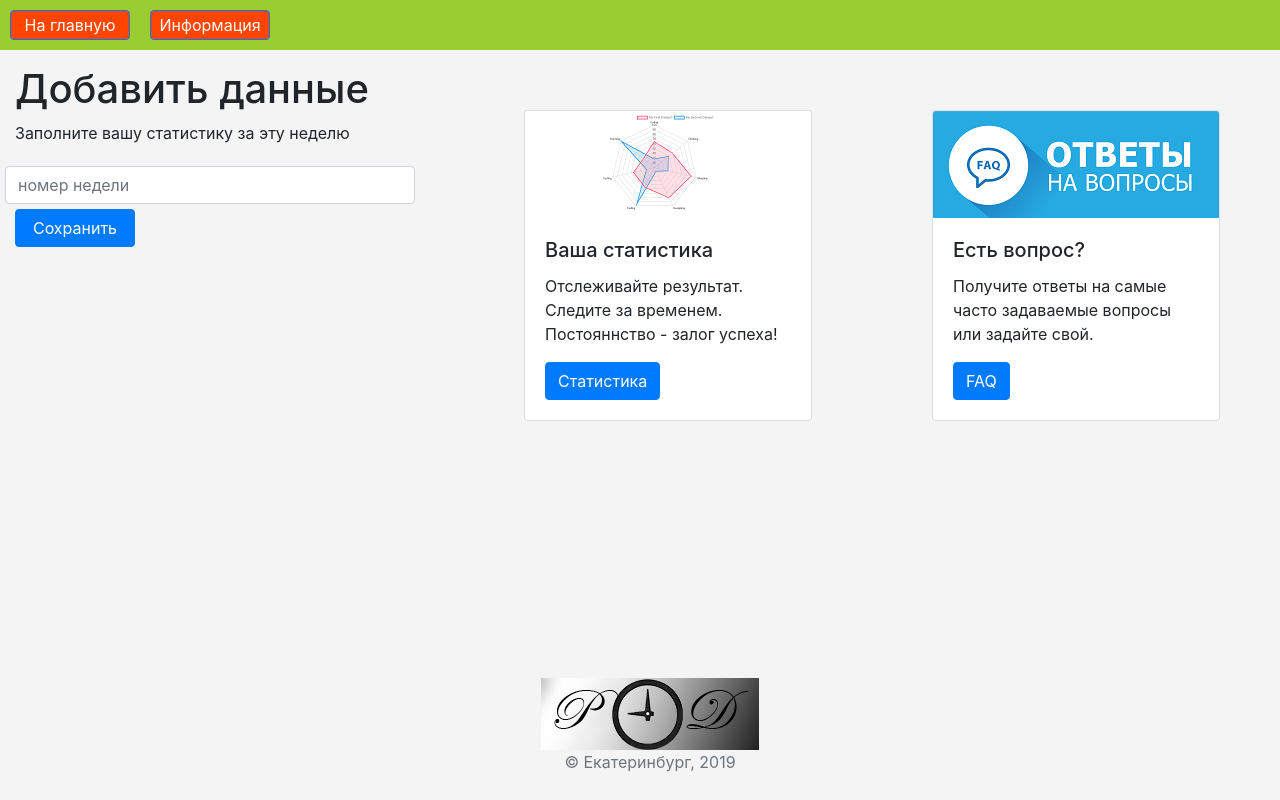
After one commit to Vandyshev98/PersonalDevelopment, a Python web app: template PersonalDevelopment/templates/add_data.jinja2 in a window 1280 px wide. The commit adds this page. Run offline with Jinja, Linux system fonts and the light colour scheme; the template is opened without the code that fills it, so the values that code supplies are empty.

Commit message:
new pages

```diff
--- a/PersonalDevelopment/routes.py
+++ b/PersonalDevelopment/routes.py
@@ -2,6 +2,8 @@ def includeme(config):
     config.add_static_view('static', 'static', cache_max_age=3600)
     config.add_route('main_page', '/')
     config.add_route('user_main', '/user_main')
+    config.add_route('create_directions', '/create_directions')
+    config.add_route('add_data', '/add_data')
     config.add_route('registration', '/registration')
     config.add_route('login', '/login')
     config.add_route('logout', '/logout')
--- /dev/null
+++ b/PersonalDevelopment/templates/add_data.jinja2
@@ -0,0 +1,121 @@
+<!doctype html>
+<html lang="ru">
+<head>
+    <meta charset="utf-8">
+    <meta name="viewport" content="width=device-width, initial-scale=1, shrink-to-fit=no">
+    <meta name="description" content="">
+    <meta name="author" content="Daniil Vandyshev">
+    <meta name="generator" content="Jekyll v3.8.5">
+    <title> Добавить данные </title>
+
+    <!-- Bootstrap core CSS -->
+    <link href="../static/bootstrap.min.css" rel="stylesheet" crossorigin="anonymous">
+
+
+    <style>
+        .head {
+            width: 100%;
+            background-color: yellowgreen;
+            height: 50px;
+            padding: 10px;
+        }
+
+        .head-button {
+            width: 140px;
+            float: left;
+        }
+
+        .row {
+            padding: 5px;
+        }
+
+        body {
+            background-color: #f4f4f4;
+        }
+
+        .bd-placeholder-img {
+            font-size: 1.125rem;
+            text-anchor: middle;
+        }
+
+        @media (min-width: 768px) {
+            .bd-placeholder-img-lg {
+                font-size: 3.5rem;
+            }
+        }
+
+        .font {
+            color: red;
+        }
+
+        .content {
+            width: 100%;
+            max-width: 420px;
+            margin: auto;
+            padding: 15px;
+        }
+
+        .row {
+            padding: 5px;
+        }
+
+        .inner-content {
+            width: 90%;
+            margin: auto;
+        }
+    </style>
+</head>
+<body>
+<div>
+<div class="head">
+    <div class="head-button">
+        <a href="user_main" class="btn btn btn-primary"
+           style="width: 120px;height: 30px;background-color: orangered;padding: 2px;">На главную </a>
+    </div>
+    <div class="head-button">
+        <a href="info" class="btn btn btn-primary"
+           style="width: 120px;height: 30px;background-color: orangered;padding: 2px;"> Информация </a>
+    </div>
+</div>
+<div style="width: 30%; padding: 15px; margin: auto; float: left; min-width: 420px;">
+    <h1>Добавить данные</h1>
+    <p>Заполните вашу статистику за эту неделю</p>
+    <div>
+        <form method="post" action="add_data">
+            {% for label in labels %}
+                <div class="row">
+                    <input type="text" class="form-control" placeholder=label>
+                </div>
+            {% endfor %}
+            <div class="row">
+                <input type="text" class="form-control" placeholder="номер недели">
+            </div>
+            <input class="btn btn btn-primary btn-block" style="width: 120px; float: left" type="submit"
+                   value="Сохранить">
+        </form>
+    </div>
+</div>
+<div class="card" style="width: 18rem; float: right; margin: 60px;">
+    <img class="card-img-top" src="../static/faq_picture.png" alt="Есть вопрос?">
+    <div class="card-body">
+        <h5 class="card-title">Есть вопрос?</h5>
+        <p class="card-text">Получите ответы на самые часто задаваемые вопросы или задайте свой.</p>
+        <a href="/faq" class="btn btn-primary">FAQ</a>
+    </div>
+</div>
+<div class="card" style="width: 18rem; float: right; margin: 60px;">
+    <img class="card-img-top" src="../static/stat_exmpl.png" alt="Ваша статистика">
+    <div class="card-body">
+        <h5 class="card-title">Ваша статистика</h5>
+        <p class="card-text">Отслеживайте результат. Следите за временем.
+            Постояннство - залог успеха!</p>
+        <a href="/statistics" class="btn btn-primary">Статистика</a>
+    </div>
+</div>
+<div style="position:absolute; bottom: 0;width: 100%; margin: 0px 10px 10px 10px;">
+    <img style="display: block;margin-left: auto;margin-right: auto;" src="../static/logo.png" alt="" width="218"
+         height="72">
+    <p class="text-muted text-center">&copy; Екатеринбург, 2019</p>
+</div>
+</div>
+</body>
--- a/PersonalDevelopment/templates/login.jinja2
+++ b/PersonalDevelopment/templates/login.jinja2
@@ -1,5 +1,5 @@
 <!doctype html>
-<html lang="en">
+<html lang="ru">
 <head>
     <meta charset="utf-8">
     <meta name="viewport" content="width=device-width, initial-scale=1, shrink-to-fit=no">
--- a/PersonalDevelopment/templates/registration.jinja2
+++ b/PersonalDevelopment/templates/registration.jinja2
@@ -1,5 +1,5 @@
 <!doctype html>
-<html lang="en">
+<html lang="ru">
 <head>
     <meta charset="utf-8">
     <meta name="viewport" content="width=device-width, initial-scale=1, shrink-to-fit=no">
--- a/PersonalDevelopment/templates/user_main.jinja2
+++ b/PersonalDevelopment/templates/user_main.jinja2
@@ -10,5 +10,6 @@
         <a href="/statistics">Статистика</a>
         <a href="/add">Заполнение</a>
         <a href="/logout">Выйти</a>
+
     </body>
 </html>
```
Also changed, not shown: PersonalDevelopment/templates/create_directions.jinja2 (added, +96 -0 lines), PersonalDevelopment/templates/statistics.jinja2 (+60 -5 lines), PersonalDevelopment/views/business_logic.py (+10 -0 lines), PersonalDevelopment/static/dir_exmpl.png (added), PersonalDevelopment/static/faq_picture.png (added), PersonalDevelopment/static/stat_exmpl.png (added), PersonalDevelopment/templates/add.jinja2 (deleted), 1 other file.
